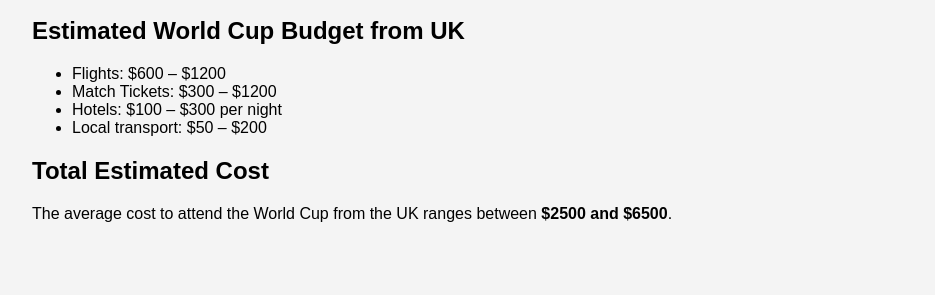
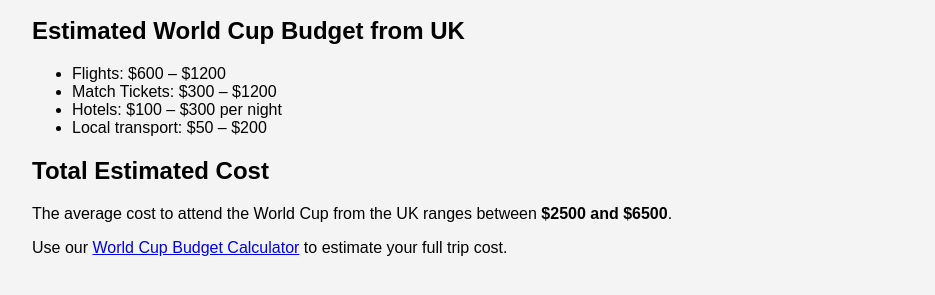
Before and after one commit to chrisko247/worldcupbudget, a plain HTML site: page world-cup-travel-cost-from-uk.html in a window 1280 px wide. Shown: the part 149-444 px from the top of the page, without its empty margins (158-1093 px from the left). Drawn offline with Linux system fonts and the light colour scheme.

Commit message:
Update world-cup-travel-cost-from-uk.html

```diff
--- a/world-cup-travel-cost-from-uk.html
+++ b/world-cup-travel-cost-from-uk.html
@@ -38,6 +38,6 @@ text-align:center;
 <h2>Total Estimated Cost</h2>
 
 <p>The average cost to attend the World Cup from the UK ranges between <b>$2500 and $6500</b>.</p>
-
+<p>Use our <a href="calculator.html">World Cup Budget Calculator</a> to estimate your full trip cost.</p>
 </body>
 </html>
```
